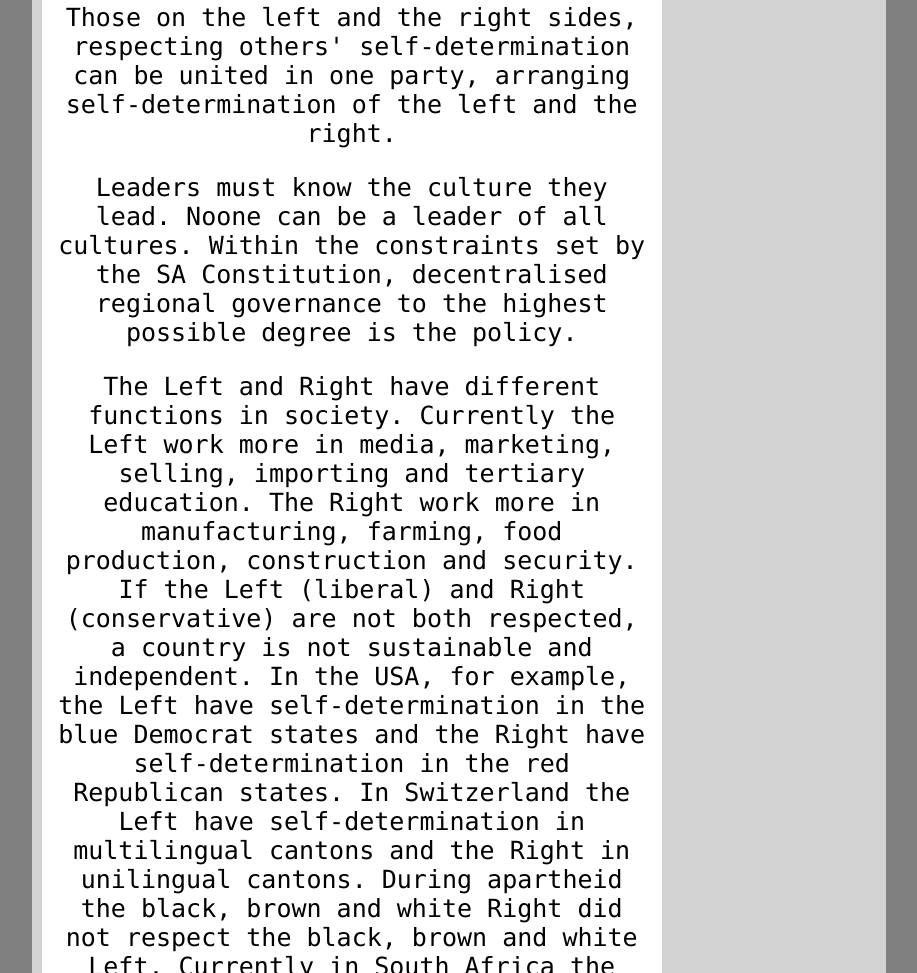
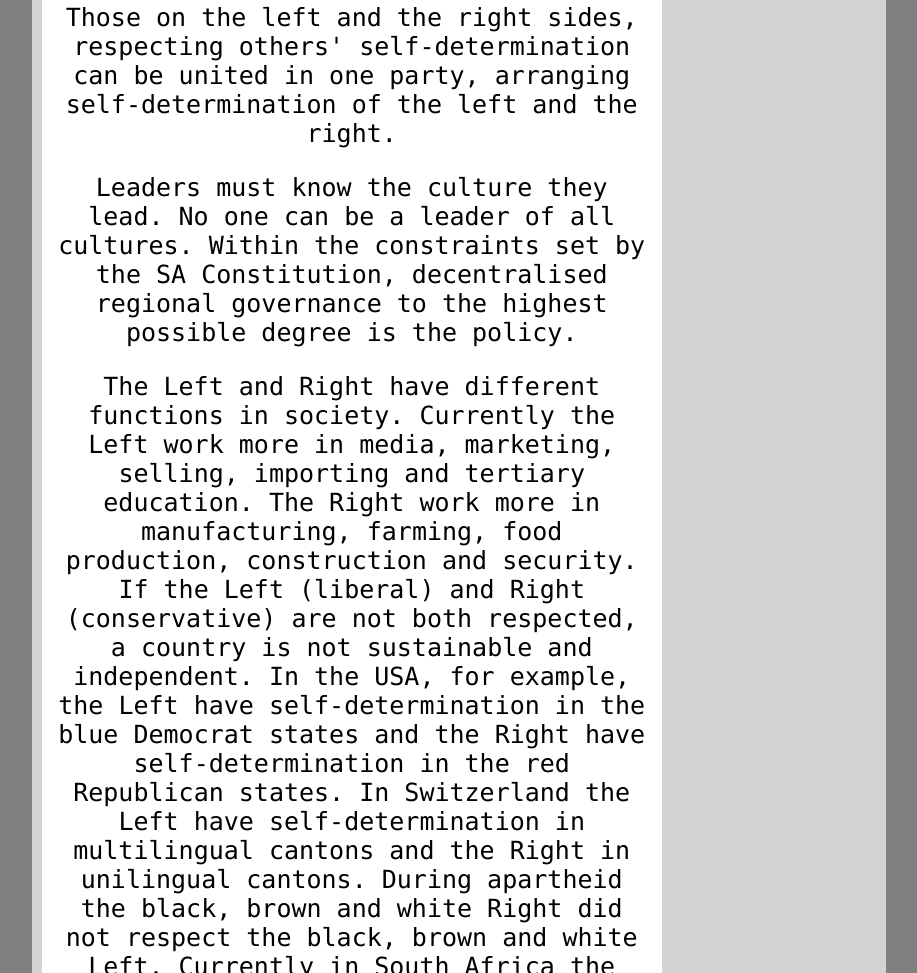
Before and after one commit to federalpartysa/federalpartysa.github.io, a plain HTML site: page more.html in a window 1280 px wide. Shown: the part 2090-3063 px from the top of the page, without its empty margins (181-1098 px from the left). Drawn offline with Linux system fonts and the light colour scheme; a script that the page names is missing.

Commit message:
Update more.html

```diff
--- a/more.html
+++ b/more.html
@@ -102,7 +102,7 @@
           <p>Those on the left and the right sides, respecting others'
             self-determination can be united in one party, arranging self-determination of the left and the right.</p>
 
-          <p>Leaders must know the culture they lead. Noone can be a leader of all cultures.
+          <p>Leaders must know the culture they lead. No one can be a leader of all cultures.
           Within the constraints set by the SA Constitution, decentralised regional governance to the highest possible degree
           is the policy.</p>
 
```
